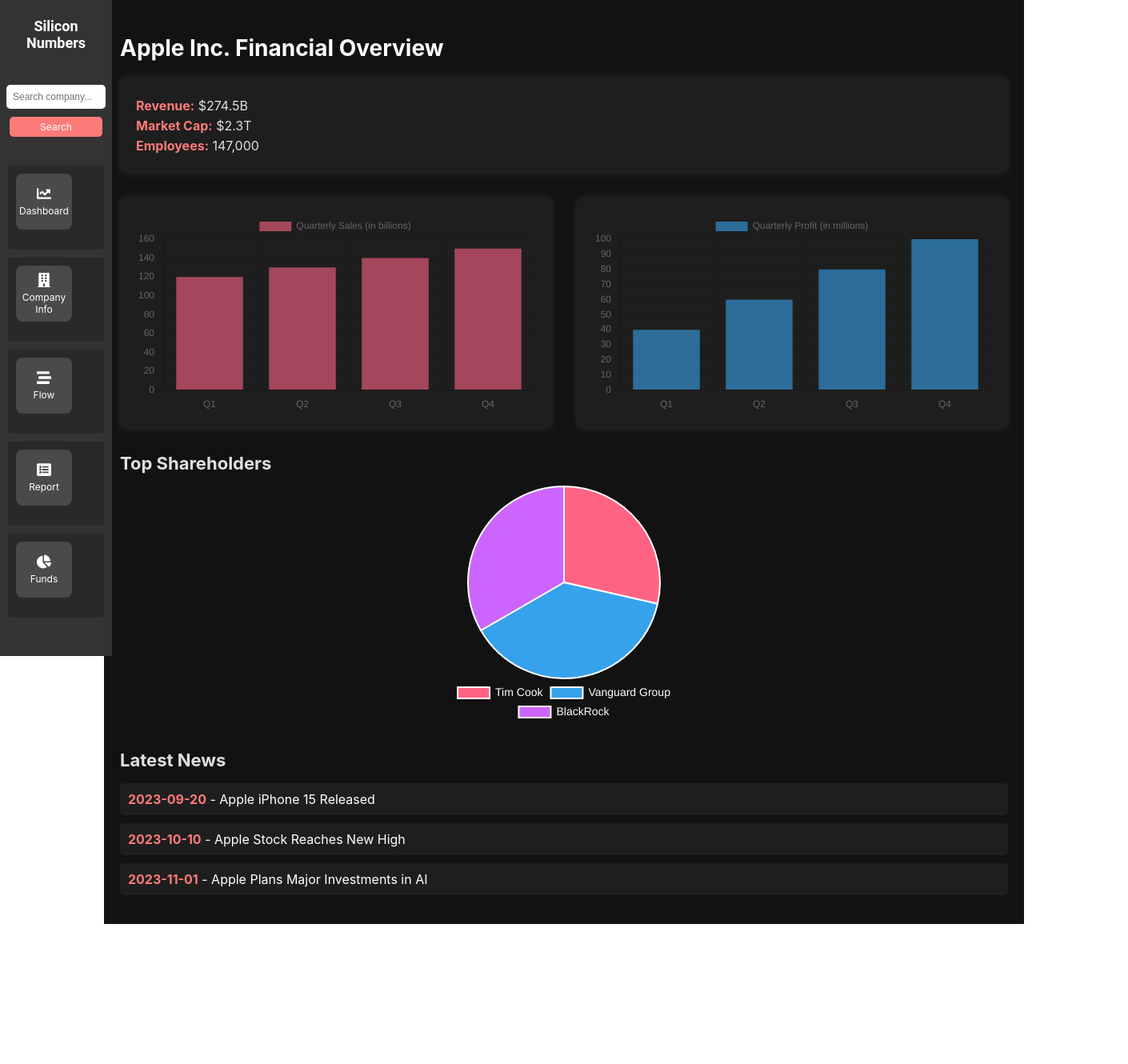
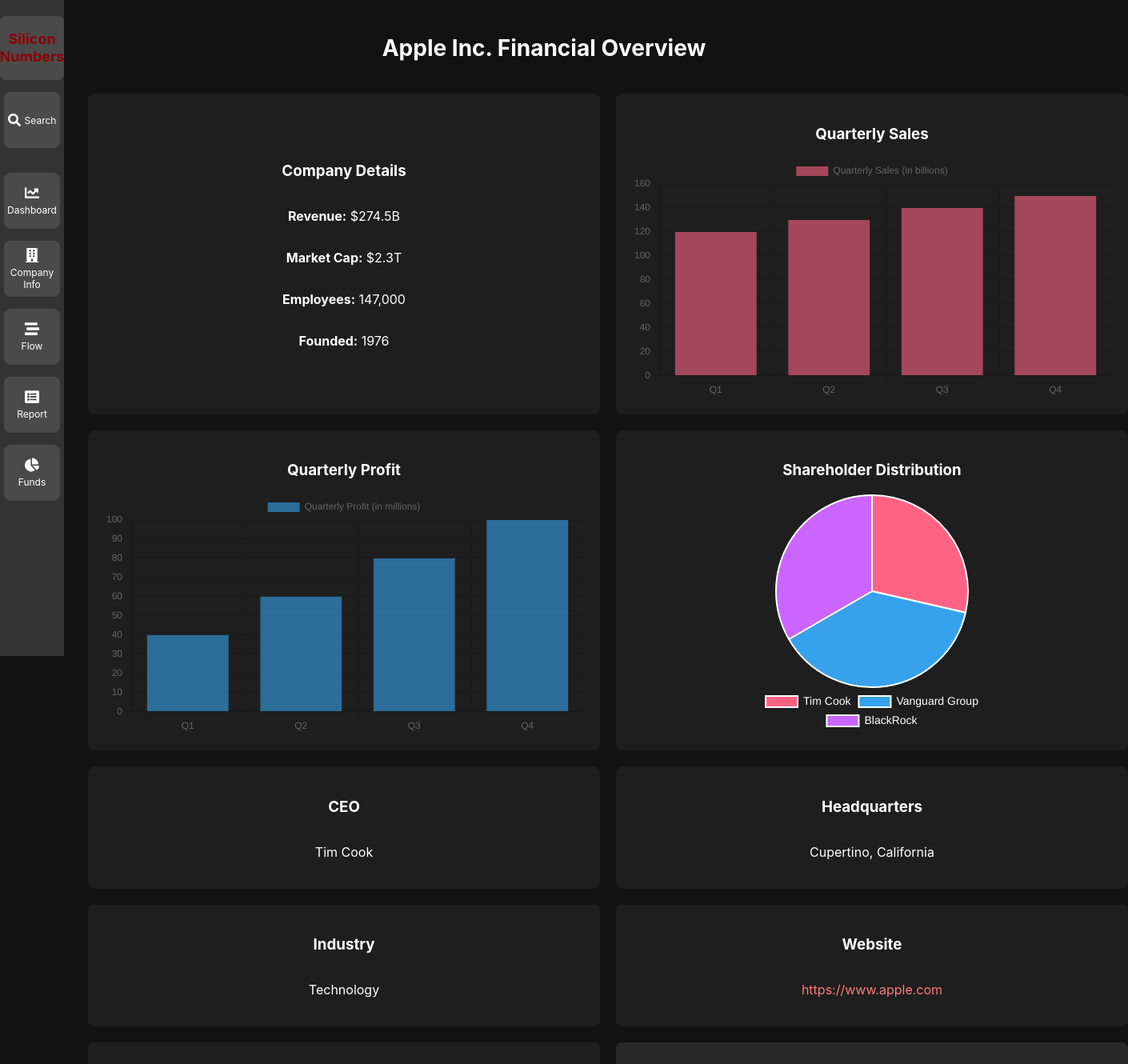
Before and after one commit to kermfiratt/silicon-tables, a React (Create React App) app in the folder client/: page /company/1 in a window 1280 px wide. Shown: the top 1330 px of the page at 80% size, 1410 px wide, since content can reach past the window. Before the commit the page ends 1155 px from the top, so only its background shows below. Built offline with nearby package versions, Linux system fonts and the light colour scheme.

Commit message:
thechanges

```diff
--- a/client/src/components/CompanyDetails.js
+++ b/client/src/components/CompanyDetails.js
@@ -17,7 +17,12 @@ const CompanyDetails = () => {
         financials: {
           revenue: '274.5B',
           marketCap: '2.3T',
-          employees: '147,000'
+          employees: '147,000',
+          establishYear: 1976,
+          ceo: 'Tim Cook',
+          headquarters: 'Cupertino, California',
+          industry: 'Technology',
+          website: 'https://www.apple.com'
         },
         quarterlySales: [120, 130, 140, 150],
         quarterlyProfit: [40, 60, 80, 100],
@@ -30,6 +35,10 @@ const CompanyDetails = () => {
           { title: 'Apple iPhone 15 Released', date: '2023-09-20' },
           { title: 'Apple Stock Reaches New High', date: '2023-10-10' },
           { title: 'Apple Plans Major Investments in AI', date: '2023-11-01' }
+        ],
+        upcomingEvents: [
+          { title: 'Apple Developer Conference', date: '2024-06-05' },
+          { title: 'New Product Launch', date: '2024-09-10' }
         ]
       }
     };
@@ -76,16 +85,16 @@ const CompanyDetails = () => {
     ]
   };
 
-  // Options to show the labels inside the chart
+  // Options for pie chart
   const pieOptions = {
     responsive: true,
-    maintainAspectRatio: false, // Disable default aspect ratio to allow custom width/height
+    maintainAspectRatio: false,
     plugins: {
       legend: {
         display: true,
-        position: 'bottom', // Display the legend at the bottom
+        position: 'bottom',
         labels: {
-          color: 'white', // Adjust label color for better visibility
+          color: 'white',
           font: {
             size: 14
           }
@@ -100,37 +109,83 @@ const CompanyDetails = () => {
   return companyData ? (
     <div className="company-details">
       <h2>{companyData.name} Financial Overview</h2>
-      <div className="financial-summary">
+
+      {/* Block Layout */}
+      <div className="grid-container">
+
+        {/* Block for Financial Summary */}
+        <div className="block financial-summary">
+          <h3>Company Details</h3>
           <p><strong>Revenue:</strong> ${companyData.financials.revenue}</p>
           <p><strong>Market Cap:</strong> ${companyData.financials.marketCap}</p>
           <p><strong>Employees:</strong> {companyData.financials.employees}</p>
+          <p><strong>Founded:</strong> {companyData.financials.establishYear}</p>
         </div>
 
-      <div className="charts">
-        <div className="chart">
+        {/* Block for Sales Chart */}
+        <div className="block chart-block">
+          <h3>Quarterly Sales</h3>
           <Bar ref={chartRef} data={salesData} />
         </div>
-        <div className="chart">
+
+        {/* Block for Profit Chart */}
+        <div className="block chart-block">
+          <h3>Quarterly Profit</h3>
           <Bar ref={chartRef} data={profitData} />
+        </div>
+
+        {/* Block for Shareholders Chart */}
+        <div className="block chart-block">
+          <h3>Shareholder Distribution</h3>
+          <div style={{ height: '300px', margin: '0 auto' }}>
+            <Pie data={pieData} options={pieOptions} />
           </div>
         </div>
 
-      <div className="shareholders">
-        <h3>Top Shareholders</h3>
-        <div className="chart-small"> {/* Adjusted for 1/4 size */}
-          <div style={{ width: '300px', height: '300px' }}> {/* Adjust size to 1/4 */}
-            <Pie data={pieData} options={pieOptions} />
-          </div>
-        </div>
+        {/* Block for CEO Information */}
+        <div className="block additional-info">
+          <h3>CEO</h3>
+          <p>{companyData.financials.ceo}</p>
         </div>
 
-      <div className="news">
+        {/* Block for Headquarters */}
+        <div className="block additional-info">
+          <h3>Headquarters</h3>
+          <p>{companyData.financials.headquarters}</p>
+        </div>
+
+        {/* Block for Industry */}
+        <div className="block additional-info">
+          <h3>Industry</h3>
+          <p>{companyData.financials.industry}</p>
+        </div>
+
+        {/* Block for Website */}
+        <div className="block additional-info">
+          <h3>Website</h3>
+          <p><a href={companyData.financials.website} target="_blank" rel="noopener noreferrer">{companyData.financials.website}</a></p>
+        </div>
+
+        {/* Block for Latest News */}
+        <div className="block news-block">
           <h3>Latest News</h3>
           <ul>
             {companyData.news.map((newsItem, index) => (
               <li key={index}><strong>{newsItem.date}</strong> - {newsItem.title}</li>
             ))}
           </ul>
+        </div>
+
+        {/* Block for Upcoming Events */}
+        <div className="block new-block">
+          <h3>Upcoming Events</h3>
+          <ul>
+            {companyData.upcomingEvents.map((event, index) => (
+              <li key={index}><strong>{event.date}</strong> - {event.title}</li>
+            ))}
+          </ul>
+        </div>
+
       </div>
     </div>
   ) : (
--- a/client/src/components/CompanyDetalis.css
+++ b/client/src/components/CompanyDetalis.css
@@ -1,120 +1,87 @@
+/* Genel sayfa ve blok düzeni */
 .company-details {
-  margin-left: 130px; /* Adjusted for narrower sidebar */
+  margin-left: 80px; /* Sidebar için ayarlandı */
   padding: 20px;
   background-color: #121212;
   color: white;
   min-height: 100vh;
 }
 
-h2 {
+/* Başlığın ortalanması ve blokların üstüne yerleştirilmesi */
+.company-details h2 {
   font-size: 28px;
   color: #ffffff;
-  margin-bottom: 20px;
+  text-align: center;
+  margin-bottom: 30px;
 }
 
-h3 {
-  font-size: 22px;
-  color: #e0e0e0;
-  margin-bottom: 15px;
+.grid-container {
+  display: grid;
+  grid-template-columns: repeat(2, 1fr); /* 2 sütun düzeni */
+  grid-gap: 20px;
+  justify-items: center;
+  padding: 10px;
+  box-sizing: border-box;
 }
 
-.financial-summary {
+.block {
   background-color: #1e1e1e;
   padding: 20px;
   border-radius: 8px;
-  box-shadow: 0 0 10px rgba(255, 255, 255, 0.1);
-  margin-bottom: 30px;
+  width: 100%;
+  max-width: 600px;
+  height: auto;
+  display: flex;
+  flex-direction: column;
+  justify-content: center;
+  text-align: center;
 }
 
-.financial-summary p {
-  font-size: 16px;
-  margin: 5px 0;
-  color: #e0e0e0;
+html, body {
+  margin: 0;
+  padding: 0;
+  height: 100%;
+  background-color: #121212;
 }
 
-.financial-summary p strong {
-  color: #ff7b79;
-  font-weight: bold;
+/* Eklenen yeni blok */
+.new-block {
+  background-color: #292929;
+  padding: 20px;
+  border-radius: 8px;
+  color: white;
+  max-width: 600px;
+  text-align: center;
 }
 
-.charts {
-  display: flex;
-  justify-content: space-between;
-  margin-top: 20px;
-}
-
-.chart {
-  width: 45%;
-  background-color: #1e1e1e;
-  padding: 20px;
-  border-radius: 8px;
-  box-shadow: 0 0 10px rgba(255, 255, 255, 0.1);
-}
-
-.shareholders, .news {
-  margin-top: 30px;
-}
-
-ul {
+.news-block ul {
   list-style-type: none;
   padding-left: 0;
 }
 
-ul li {
+.news-block ul li {
   padding: 10px;
   background-color: #292929;
   margin-bottom: 10px;
   border-radius: 5px;
 }
 
-ul li:hover {
+.news-block ul li:hover {
   background-color: #383838;
 }
 
-.news ul li strong {
-  font-weight: bold;
+a {
   color: #ff7b79;
+  text-decoration: none;
 }
 
-.news ul {
-  padding-left: 0;
+a:hover {
+  text-decoration: underline;
 }
 
-.news ul li {
-  padding: 10px;
-  background-color: #1e1e1e;
-  margin-bottom: 10px;
-  border-radius: 5px;
-}
-
-.news ul li:hover {
-  background-color: #2e2e2e;
-}
-
-/* Chart for shareholders adjusted to 1/4 size */
-.chart-small {
-  width: 300px; /* Adjusted width */
-  height: 300px; /* Adjusted height */
-  margin: auto; /* Center the chart */
-}
-
+/* Küçük ekranlarda blokların düzeni */
 @media (max-width: 768px) {
-  .charts {
-    flex-direction: column;
-  }
-
-  .chart {
-    width: 100%;
-    margin-bottom: 20px;
+  .grid-container {
+    grid-template-columns: 1fr;
   }
 }
-
-/* Apply hover animation to all blocks (charts, summaries, etc.) */
-.chart, .financial-summary, .shareholders, .news {
-  transition: transform 0.2s ease, box-shadow 0.2s ease;
-}
-
-.chart:hover, .financial-summary:hover, .shareholders:hover, .news:hover {
-  transform: scale(1.02); /* Subtle scaling on hover */
-  box-shadow: 0px 4px 8px rgba(0, 0, 0, 0.2); /* Reduced shadow for a lighter feel */
-}
--- a/client/src/components/Search.js
+++ b/client/src/components/Search.js
@@ -21,7 +21,7 @@ const Search = () => {
           onChange={(e) => setQuery(e.target.value)}
           placeholder="Search companies"
         />
-        <button type="submit">Search</button>
+        <button className='sidebar-item' type="submit">Search</button>
       </form>
       <ul>
         {results.map((result, index) => (
--- a/client/src/components/Sidebar.css
+++ b/client/src/components/Sidebar.css
@@ -1,84 +1,80 @@
+/* Sidebar düzeni */
 .sidebar {
-  width: 120px; /* Further narrowed */
+  width: 80px; /* Sidebar genişliği */
   background-color: #333;
   color: white;
-  height: 100vh;
-  padding: 10px;
+  height: 100vh; /* Tam sayfa yüksekliği */
+  padding-top: 20px; /* Sidebar'ın en üstüne boşluk bırakıldı */
   position: fixed;
+  top: 0; /* En üstten başlat */
   display: flex;
   flex-direction: column;
   align-items: center;
+  justify-content: flex-start;
 }
 
-.sidebar-header {
-  margin-bottom: 30px;
+/* Sidebar elemanları */
+.sidebar-header, .sidebar-item, .search-bar {
+  display: flex;
+  flex-direction: column;
+  justify-content: center;
+  align-items: center;
+  width: 70px; /* Kare şekli */
+  height: 70px; /* Kare şekli */
+  background-color: #4a4a4a;
+  color: white;
+  border-radius: 8px;
+  font-size: 12px;
+  margin-bottom: 15px; /* Eşit boşluk tüm öğeler arasında */
   text-align: center;
+  transition: background-color 0.3s;
 }
 
-.sidebar-header h1 {
-  font-size: 18px;
-  color: #fff;
-  font-family: 'Roboto', sans-serif;
-  font-weight: bold;
+/* Sidebar hover efekti */
+.sidebar-item:hover, .search-bar:hover, .sidebar-header:hover {
+  background-color: #666;
 }
 
-.search-bar {
-  width: 100%;
-  margin-bottom: 20px;
-  display: flex;
-  flex-direction: column;
-  align-items: center;
+/* Silicon Numbers - Kan kırmızısı rengi ve daha küçük boyut */
+.sidebar-header {
+  color: #8B0000; /* Blood red (Hex: #8B0000) */
+  background-color: #4a4a4a;
+  font-size: 9px; /* Daha küçük */
+  padding: 5px; /* Textin içine sığmasını sağlar */
+  line-height: 1.2; /* Satır yüksekliği daha küçük */
 }
 
-.search-bar input {
-  width: 90%;
-  padding: 8px;
-  border-radius: 5px;
-  border: none;
+/* Search butonunun kare şekli ve büyüteç ikonu ile */
+.search-bar .search-button {
+  display: flex;
+  align-items: center;
+  justify-content: center;
+  background-color: #4a4a4a; /* Aynı renk */
+  width: 100%;
+  height: 100%;
+  border-radius: 8px;
+  color: white;
   font-size: 12px;
+  cursor: pointer;
+  gap: 5px; /* Text ve ikon arasındaki boşluk */
 }
 
-.search-button {
-  padding: 5px 10px;
-  background-color: #ff7b79;
-  color: white;
-  text-decoration: none;
-  border-radius: 5px;
-  font-size: 12px;
-  margin-top: 10px;
-  text-align: center;
-  display: block;
-  width: 80%;
+/* Search input için ikon */
+.search-bar .search-button .icon {
+  font-size: 16px; /* İkon boyutu */
 }
 
 .menu {
   list-style: none;
-  width: 100%;
   padding-left: 0;
 }
 
-.sidebar-item {
-  display: flex;
-  flex-direction: column;
-  justify-content: center;
-  align-items: center;
-  width: 70px; /* Square shape */
-  height: 70px; /* Square shape */
-  background-color: #4a4a4a;
-  color: white;
-  border-radius: 8px;
-  font-size: 12px;
-  text-decoration: none;
-  margin-bottom: 15px;
-  transition: background-color 0.3s;
-  text-align: center;
-}
-
 .sidebar-item .icon {
-  font-size: 18px; /* Icon size */
+  font-size: 18px;
   margin-bottom: 5px;
 }
 
-.sidebar-item:hover {
-  background-color: #666;
+.sidebar-item {
+  width: 70px;
+  height: 70px;
 }
--- a/client/src/components/Sidebar.js
+++ b/client/src/components/Sidebar.js
@@ -1,7 +1,7 @@
 import React, { useState } from 'react';
 import { Link } from 'react-router-dom';
+import { FaChartLine, FaBuilding, FaStream, FaListAlt, FaChartPie, FaSearch } from 'react-icons/fa'; // Import FaSearch
 import './Sidebar.css';
-import { FaChartLine, FaBuilding, FaStream, FaListAlt, FaChartPie } from 'react-icons/fa';
 
 const Sidebar = () => {
   const [searchQuery, setSearchQuery] = useState('');
@@ -17,13 +17,8 @@ const Sidebar = () => {
       </div>
 
       <div className="search-bar">
-        <input
-          type="text"
-          value={searchQuery}
-          onChange={handleSearch}
-          placeholder="Search company..."
-        />
         <Link to={`/company/${searchQuery}`} className="search-button">
+          <FaSearch className="icon" /> {/* Magnifying glass icon */}
           Search
         </Link>
       </div>
```
Lines whose indentation alone changed are shown as unchanged.
